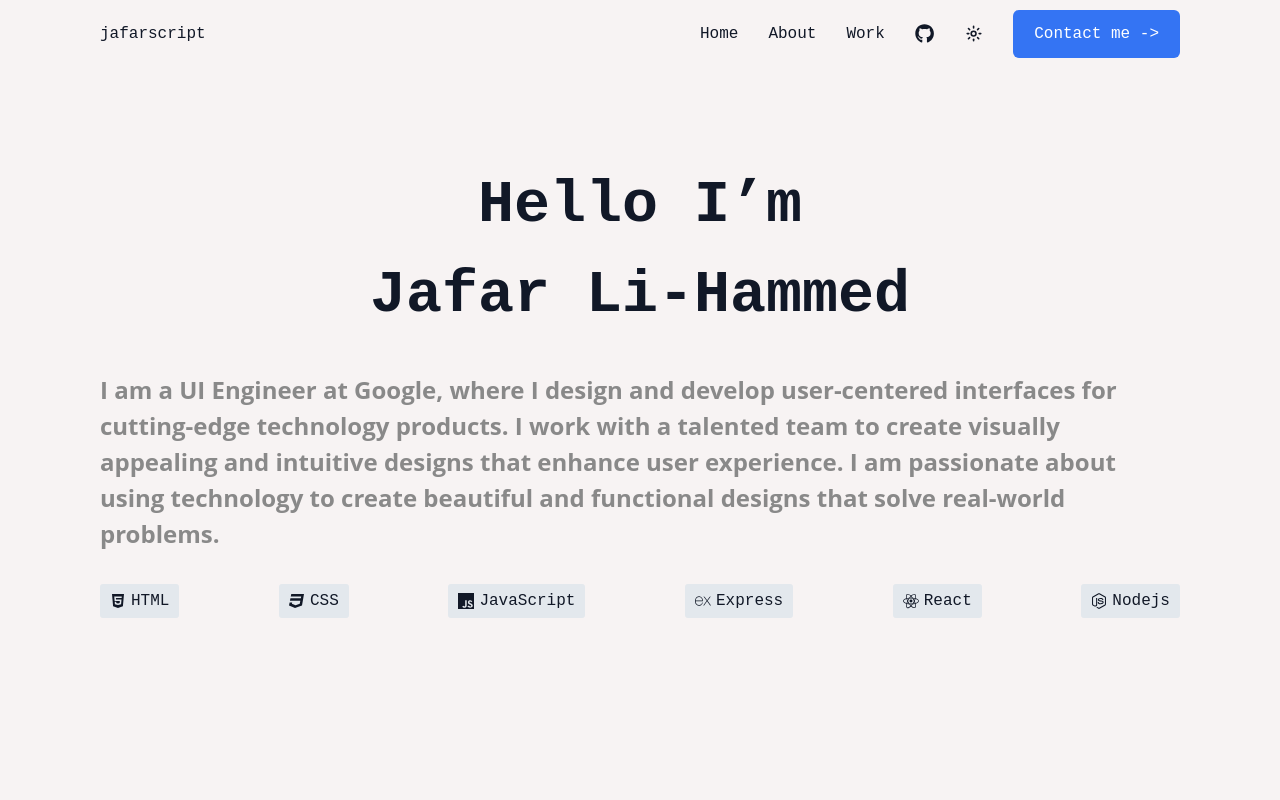
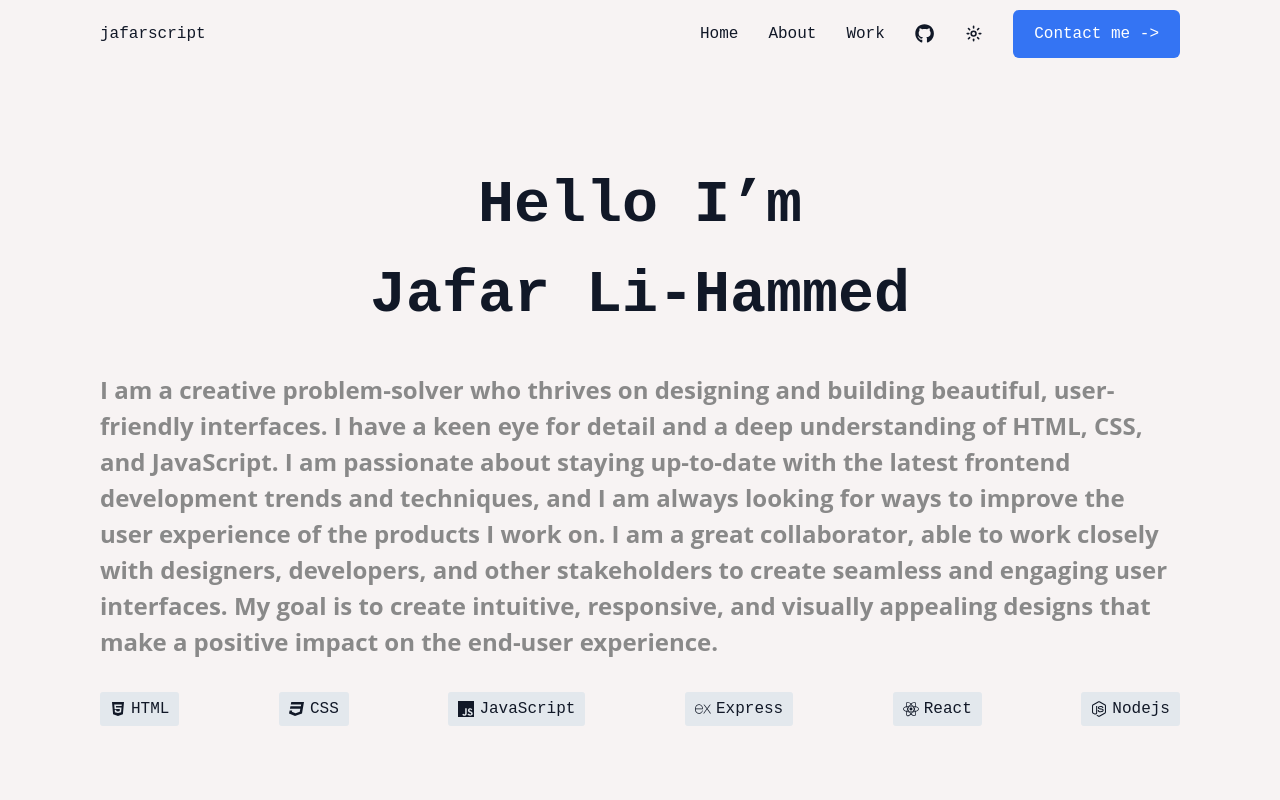
Before and after one commit to Jafarscript/newPortofolio, a React (Create React App) app: page / in a window 1280 px wide. Shown: the top 800 px of the page. Built offline with nearby package versions, Linux system fonts and the light colour scheme.

Commit message:
Adjusted

```diff
--- a/src/App.css
+++ b/src/App.css
@@ -1,6 +1,3 @@
-@tailwind base;
-@tailwind components;
-@tailwind utilities;
 
 .App{
     color: #111827;
--- a/src/components/Experience/Experience.jsx
+++ b/src/components/Experience/Experience.jsx
@@ -1,13 +1,13 @@
-import React,{useState} from 'react'
+// import React,{useState} from 'react'
 import {IoIosArrowForward} from 'react-icons/io'
 import './Experience.css'
 
 const Experience = ({dark}) => {
-    const [toogleSelect, settoogleSelect] = useState(3)
+//     const [toogleSelect, settoogleSelect] = useState(3)
 
-  const selected = (index) =>{
-    settoogleSelect(index)
-  }
+//   const selected = (index) =>{
+//     settoogleSelect(index)
+//   }
   return (
     <section className='experience' id='about'>
         <h1>My experience</h1>
--- a/src/components/Header/Header.jsx
+++ b/src/components/Header/Header.jsx
@@ -19,7 +19,7 @@ const Header = ({dark, setDark}) => {
               <a href="#about">About</a>
             </li>
             <li>
-              <a href="#">Work</a>
+              <a href="#work">Work</a>
             </li>
           </ul>
         </nav>
--- a/src/components/Hero/Hero.jsx
+++ b/src/components/Hero/Hero.jsx
@@ -7,7 +7,7 @@ const Hero = ({dark}) => {
   return (
     <section className='hero' id='hero'>
         <h1>Hello I’m <br></br>Jafar Li-Hammed </h1>
-        <p className='breif'>I am a UI Engineer at Google, where I design and develop user-centered interfaces for cutting-edge technology products. I work with a talented team to create visually appealing and intuitive designs that enhance user experience. I am passionate about using technology to create beautiful and functional designs that solve real-world problems.</p>
+        <p className='breif'>I am a creative problem-solver who thrives on designing and building beautiful, user-friendly interfaces. I have a keen eye for detail and a deep understanding of HTML, CSS, and JavaScript. I am passionate about staying up-to-date with the latest frontend development trends and techniques, and I am always looking for ways to improve the user experience of the products I work on. I am a great collaborator, able to work closely with designers, developers, and other stakeholders to create seamless and engaging user interfaces. My goal is to create intuitive, responsive, and visually appealing designs that make a positive impact on the end-user experience.</p>
         <div className="skills">
             <span className={dark ? 'skill skillDark' : 'skill skillLight'}><FaHtml5 />HTML</span>
             <span className={dark ? 'skill skillDark' : 'skill skillLight'}><FaCss3 />CSS</span>
```
Also changed, not shown: 1 other file (tests, documents, lock files or other folders).
